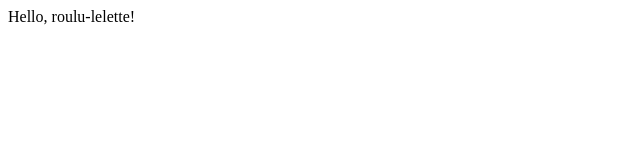
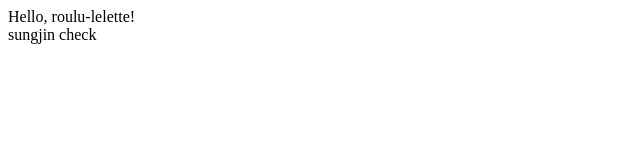
Before and after one commit to LSWXD/roulu-lelette-client, a Next.js app: page / in a window 1280 px wide. Shown: the top 160 px of the page, without its empty margins (0-640 px from the left). Built offline with nearby package versions, Linux system fonts and the light colour scheme.

Commit message:
[None] sungjin check

```diff
--- a/pages/index.tsx
+++ b/pages/index.tsx
@@ -4,6 +4,7 @@ const Home: NextPage = () => {
   return (
     <div>
       Hello, roulu-lelette!
+      <div>sungjin check</div>
     </div>
   )
 }
```
Also changed, not shown: 2 other files (tests, documents, lock files or other folders).
